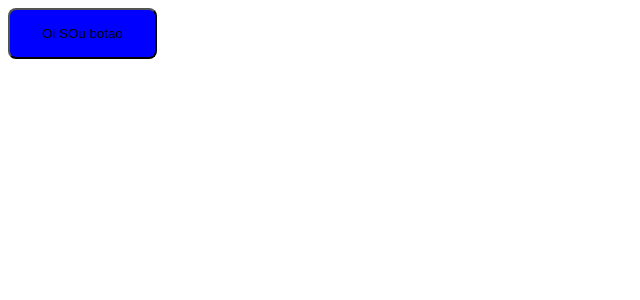
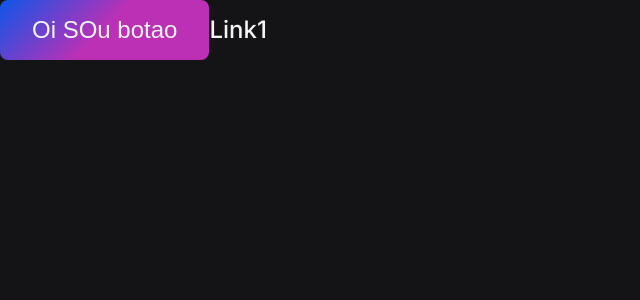
Before and after one commit to Dener-Garcia/landing-page-lit-academy-reactJS, a React (Vite) app: page / in a window 1280 px wide. Shown: the top 300 px of the page, without its empty margins (0-640 px from the left). Built offline with nearby package versions, Linux system fonts and the light colour scheme.

Commit message:
style: created tokens for colors and type

```diff
--- a/src/App.jsx
+++ b/src/App.jsx
@@ -1,14 +1,16 @@
 
-import ButtonPrimary from "./components/design-system/Button-primary/ButtonPrimary"
+import ButtonPrimary from './components/design-system/Button-primary/ButtonPrimary';
+import LinksPage from './components/design-system/LinksPage/LinksPage';
 
 
 function App() {
 
   return (
     <>
-     <ButtonPrimary></ButtonPrimary>
+      <ButtonPrimary></ButtonPrimary>
+      <LinksPage></LinksPage>
     </>
-  )
+  );
 }
 
-export default App
+export default App;
--- a/src/components/design-system/Button-primary/ButtonPrimary.jsx
+++ b/src/components/design-system/Button-primary/ButtonPrimary.jsx
@@ -3,7 +3,7 @@ import styles from './style.module.css';
 
 const ButtonPrimary = () =>{
   return(
-    <button className={styles.teste}>Oi SOu botao</button>
+    <button className={styles.btnPrimary}>Oi SOu botao</button>
   );
 };
 
--- a/src/components/design-system/Button-primary/style.module.css
+++ b/src/components/design-system/Button-primary/style.module.css
@@ -1,5 +1,14 @@
-.teste{
+.btnPrimary{
   padding: 1rem 2rem;
   border-radius: 0.5rem;
-  background-color: blue;
+  font-size: var(--head4);
+  font-weight: 500;
+  color: var(--neutral-09);
+  background:var(--gradient-primary);
+  cursor: pointer;
+  transition: 0.2s;
 }
+
+.btnPrimary:hover{
+  background: var(--background-accent);
+}
--- /dev/null
+++ b/src/components/design-system/LinksPage/LinksPage.jsx
@@ -0,0 +1,10 @@
+import React from 'react';
+import './module.css';
+
+const LinksPage = () => {
+  return(
+    <a href="#" className="linkPrimary">Link1</a>
+  );
+};
+
+export default LinksPage;
--- /dev/null
+++ b/src/components/design-system/LinksPage/module.css
@@ -0,0 +1,13 @@
+.linkPrimary{
+    border-radius: 0.5rem;
+    font-size: var(--head4);
+    text-decoration: none;
+    font-weight: 500;
+    color: var(--neutral-09);
+    cursor: pointer;
+    transition: 0.2s;
+  }
+
+  .linkPrimary:hover{
+    color: var(--background-accent);
+  }
--- a/src/index.css
+++ b/src/index.css
@@ -0,0 +1,31 @@
+@import url('https://fonts.googleapis.com/css2?family=Inter:wght@100;300;400;500;700&display=swap');
+
+
+:root{
+    --background-primary: #141416;
+    --background-primary-aux: #1A1A23;
+    --background-secundary: #e599e1;
+    --background-primary: #141416;
+    --background-accent: #0C56E9;
+    --gradient-primary: linear-gradient(135deg, #0C56E9 0%, #BC30B5 50%);
+    --accent-color: #333;
+
+    --neutral-09: #f4f4f5;
+
+    --head1: 3.5rem;
+    --head4: 1.5rem;
+
+    --grid-container: 70,5rem;
+}
+
+*{
+    margin: 0;
+    padding: 0;
+    border: none;
+    box-sizing: border-box;
+}
+
+body{
+    font-family: 'Inter', sans-serif;
+    background: var(--background-primary)
+}
```
Also changed, not shown: 1 other file (tests, documents, lock files or other folders).
